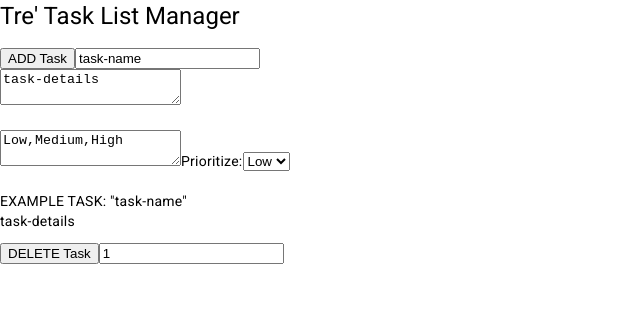
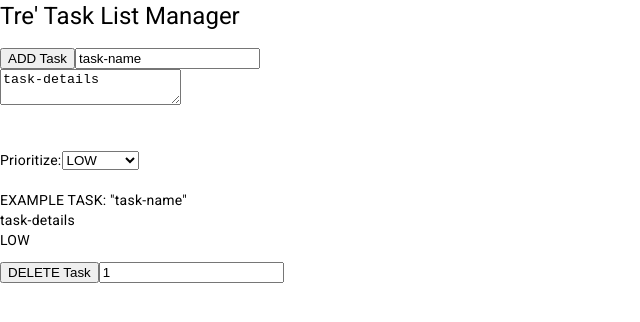
Before and after one commit to tre-anywhere/TT-list, an Angular app: page / in a window 1280 px wide. Shown: the top 322 px of the page, without its empty margins (0-640 px from the left). Built offline with nearby package versions, Linux system fonts and the light colour scheme.

Commit message:
[ADD] input as form
changing from an OL list to a form for more efficient coding and learning wiring up forms in Angular.

```diff
--- a/src/app/models/task.ts
+++ b/src/app/models/task.ts
@@ -4,5 +4,5 @@ export interface ITask {
   name: string;
   details: string;
   completed: boolean;
-  priority: string[];
+  priority: string;
 }
--- a/src/app/task-items-form/task-items-form.component.html
+++ b/src/app/task-items-form/task-items-form.component.html
@@ -27,19 +27,26 @@
 <textarea [(ngModel)]="taskInput.details" maxlength="249"></textarea>
 <br />
 <br />
-<textarea [(ngModel)]="taskInput.priority"></textarea>
+<br />
 
 <label for="priority">Prioritize:</label>
 
-<select name="priority" id="priority">
-  <option value="priorityLow">Low</option>
+<select id="priority">
+  <option value="priorityLow">LOW</option>
+  <option value="priorityLow">MEDIUM</option>
+  <option value="priorityLow">HIGH</option>
 </select>
 
 <br />
 <br />
 
-EXAMPLE TASK: "{{ taskInput.name }}"
-<p>{{ taskInput.details }}</p>
+<p>
+  EXAMPLE TASK: "{{ taskInput.name }}"
+  <br />
+  {{ taskInput.details }}
+  <br />
+  {{ taskInput.priority }}
+</p>
 
 <button (click)="removeTask()">DELETE Task</button>
 <input type="number" min="1" [(ngModel)]="removeTaskNumber" />
--- a/src/app/task-items-form/task-items-form.component.ts
+++ b/src/app/task-items-form/task-items-form.component.ts
@@ -14,7 +14,7 @@ export class TaskItemsFormComponent {
     name: 'task-name',
     details: 'task-details',
     completed: true,
-    priority: ['Low', 'Medium', 'High'],
+    priority: 'LOW',
   };
 
   removeTaskNumber: number = 1;
@@ -38,12 +38,14 @@ export class TaskItemsFormComponent {
   addTask() {
     let tskName: string = 'NAME YOUR TASK!';
     let tskDetails: string = 'GIVE IT DETAILS...';
+    let tskPriority: string = '';
 
     let elemItem = document.getElementById('orderedItemList');
     let newItem = document.createElement('li');
 
     tskName = this.taskInput.name;
     tskDetails = this.taskInput.details;
+    tskPriority = this.taskInput.priority;
 
     newItem.textContent += `${tskName} + , Details: ${tskDetails}`;
     newItem.className = 'taskItem';
```
